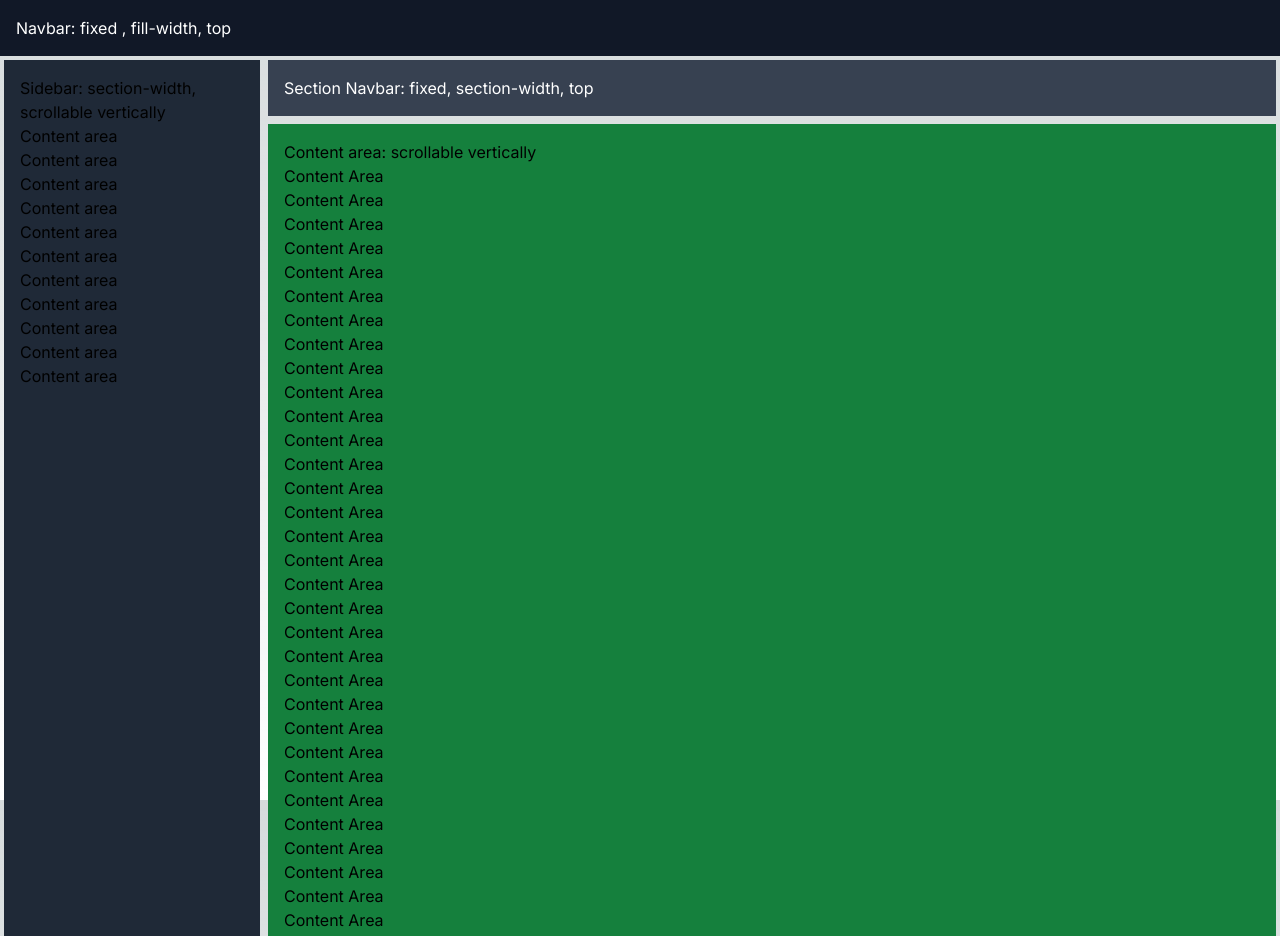
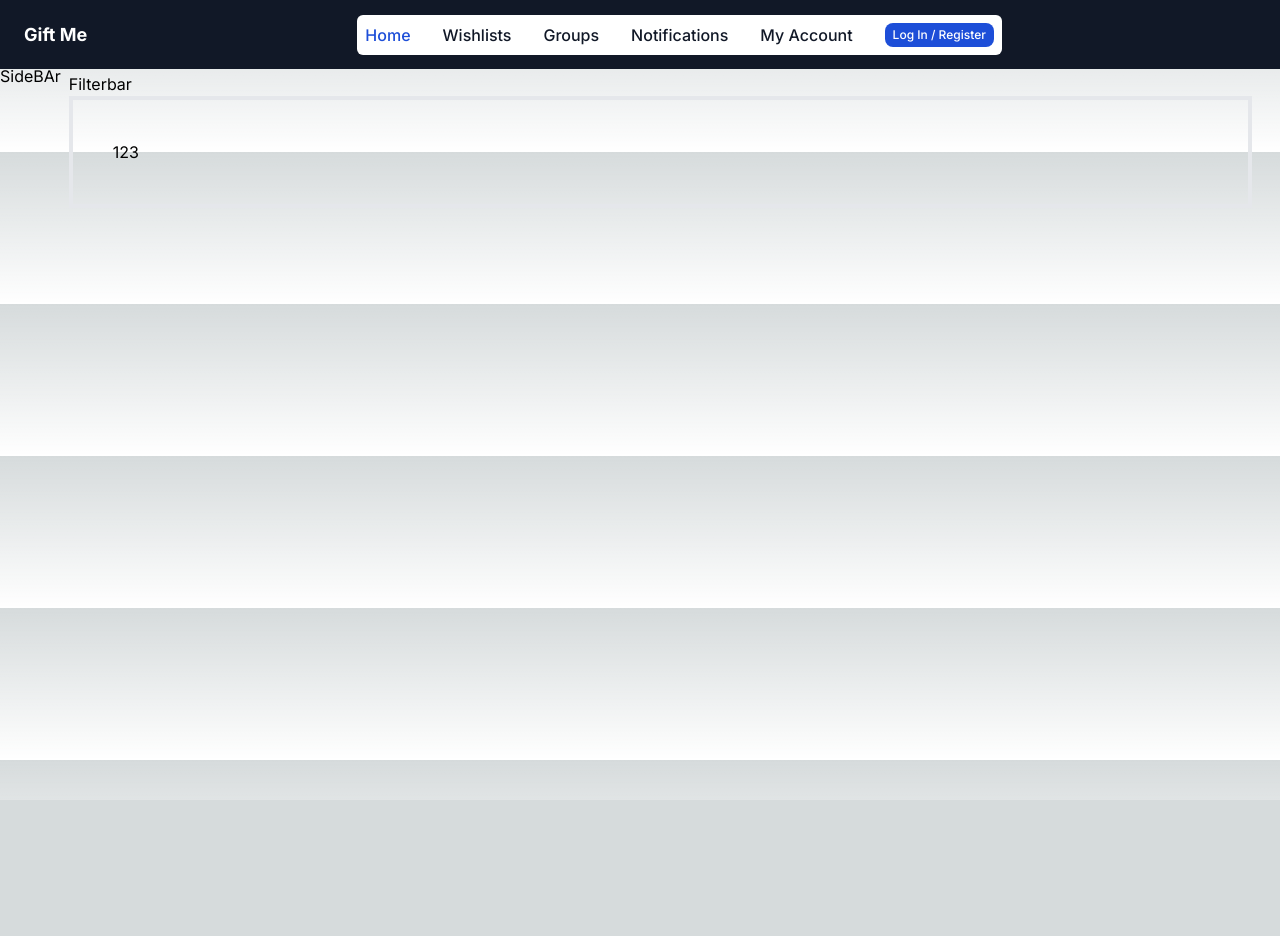
Before and after one commit to NVR-2023/TBD-GiftMe-wish-list-app, a Next.js app: page /wishlists in a window 1280 px wide. Shown: the top 936 px of the page. After the commit the page ends 800 px from the top, so only its background shows below. Built offline with nearby package versions, Linux system fonts and the light colour scheme.

Commit message:
basic layout of wishlists

```diff
--- a/src/app/wishlists/page.tsx
+++ b/src/app/wishlists/page.tsx
@@ -2,74 +2,33 @@
 
 import Link from "next/link";
 import { useAppContext } from "@/context";
-import AddButton from "../_components/Unique/addbutton";
+import NavBar from "../_components/Layout/navbar/navbar";
 
 export default function Wishlists() {
   const { userDetails, setUserDetails } = useAppContext();
+
+  const SideBar = () => {
+    return (
+      <div>
+        SideBAr
+      </div>
+    )
+
+  };
+
+  const FilterBar = () => {
+    return <div className="">Filterbar</div>;
+  };
+
   return (
-    <div className="flex flex-col h-screen">
-      <div className="bg-gray-900 text-white p-4">Navbar: fixed , fill-width, top</div>
-      <div className="flex flex-1">
-        <div className="m-1 w-1/5 h-full bg-gray-800 p-4 overflow-y-auto">
-          Sidebar: section-width, scrollable vertically
-          <p>Content area</p>
-          <p>Content area</p>
-          <p>Content area</p>
-          <p>Content area</p>
-          <p>Content area</p>
-          <p>Content area</p>
-          <p>Content area</p>
-          <p>Content area</p>
-          <p>Content area</p>
-          <p>Content area</p>
-          <p>Content area</p>
-        </div>
-        <div className="flex flex-col flex-1">
-          <div className="m-1 bg-gray-700 text-white p-4">
-            Section Navbar: fixed, section-width, top
-          </div>
-          <div className="m-1 flex-1 bg-green-700 p-4 h-full overflow-y-auto">
-            Content area: scrollable vertically
-            <p>Content Area</p>
-            <p>Content Area</p>
-            <p>Content Area</p>
-            <p>Content Area</p>
-            <p>Content Area</p>
-            <p>Content Area</p>
-            <p>Content Area</p>
-            <p>Content Area</p>
-            <p>Content Area</p>
-            <p>Content Area</p>
-            <p>Content Area</p>
-            <p>Content Area</p>
-            <p>Content Area</p>
-            <p>Content Area</p>
-            <p>Content Area</p>
-            <p>Content Area</p>
-            <p>Content Area</p>
-            <p>Content Area</p>
-            <p>Content Area</p>
-            <p>Content Area</p>
-            <p>Content Area</p>
-            <p>Content Area</p>
-            <p>Content Area</p>
-            <p>Content Area</p>
-            <p>Content Area</p>
-            <p>Content Area</p>
-            <p>Content Area</p>
-            <p>Content Area</p>
-            <p>Content Area</p>
-            <p>Content Area</p>
-            <p>Content Area</p>
-            <p>Content Area</p>
-            <p>Content Area</p>
-            <p>Content Area</p>
-            <p>Content Area</p>
-            <p>Content Area</p>
-            <p>Content Area</p>
-            <p>Content Area</p>
-            <p>Content Area</p>
-            <p>Content Area</p>
+    <div>
+      <NavBar />
+      <div className="relative top-16 lg:flex">
+        <SideBar />
+        <div className="w-full h-full p-1 m-1">
+          <FilterBar />
+          <div className="items-center justify-center max-h-[calc(100vh-120px)] overflow-y-auto p-8 mr-5 border-4 lg:p-10">
+            123
           </div>
         </div>
       </div>
```
